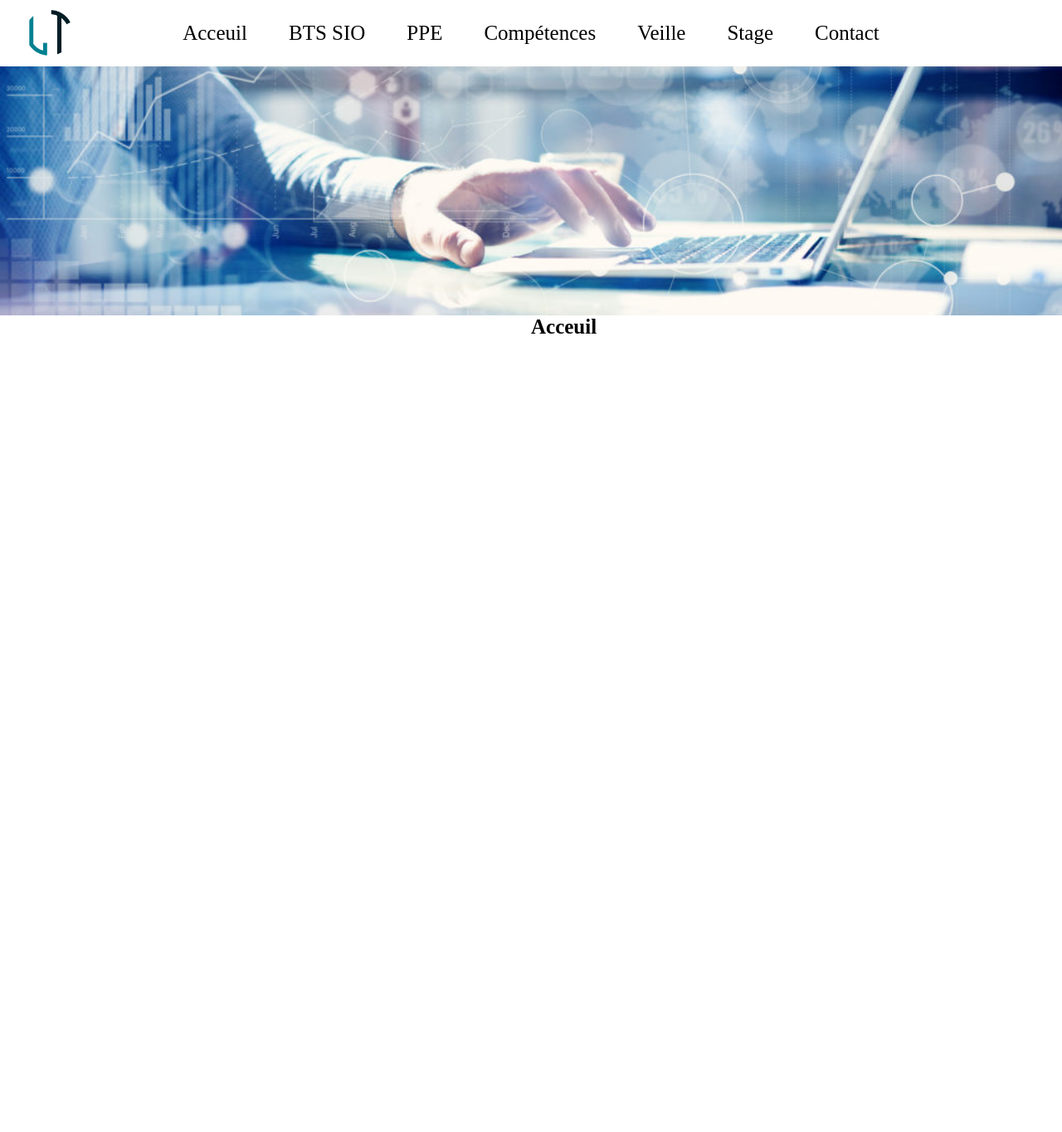
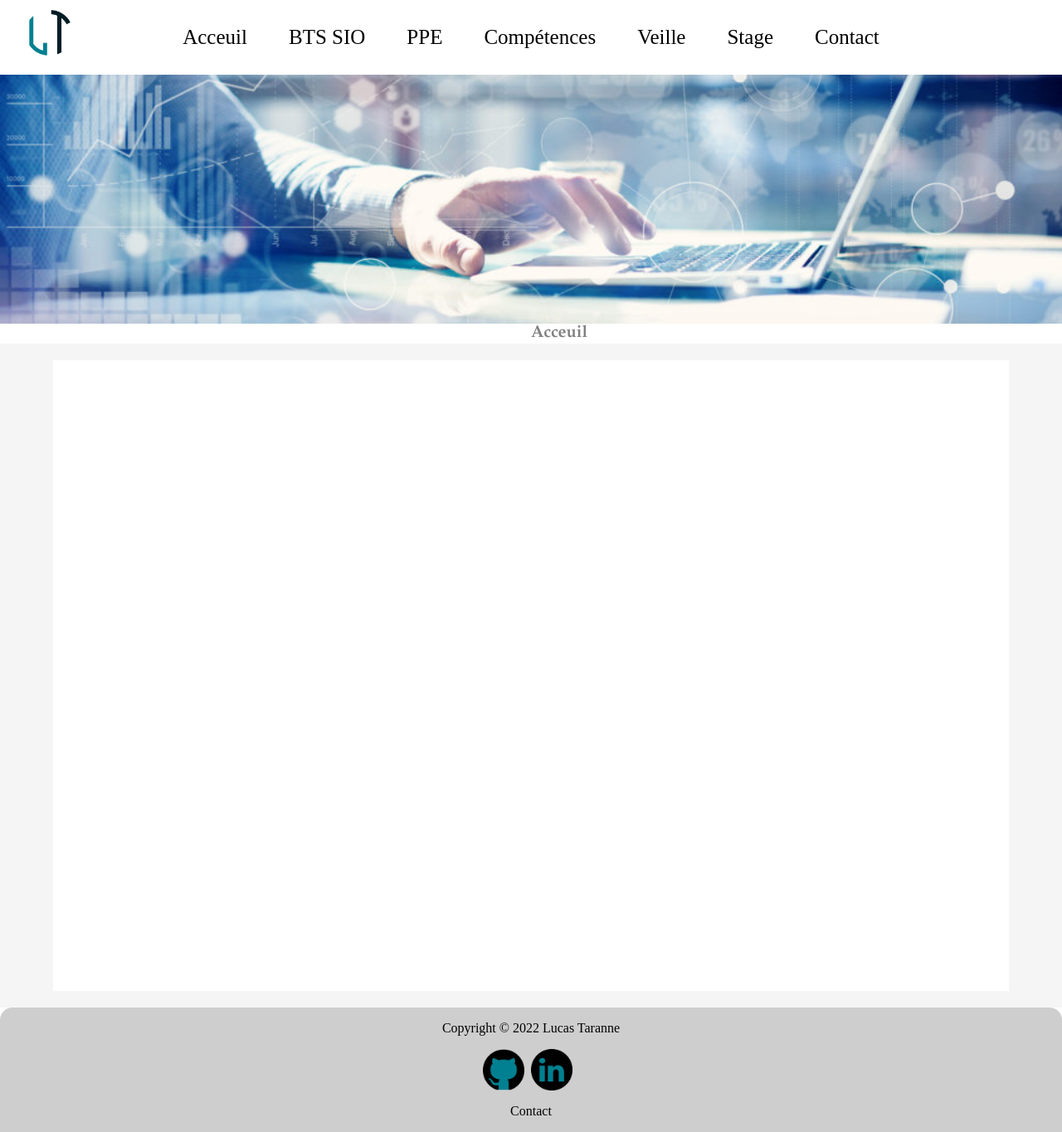
Before and after one commit to lulu960/Portfolio, a PHP site: page / in a window 1280 px wide. Shown: the whole page at 83% size. Before the commit the page ends 402 px from the top, so only its background shows below. Run offline with PHP 8.4, Linux system fonts and the light colour scheme.

Commit message:
visuel finit

```diff
--- a/Index.html
+++ b/Index.html
@@ -9,7 +9,7 @@
 <body class="corp">
 <!--header-->
     <header>
-        <div id="acceuil">
+        <div id="Acceuil">
             <a href="Index.html"><img src="img/logo.png" alt="" class="Img_acceuil"></a>
             <nav class="container">
                 <ul class="Nav_bar">
@@ -26,9 +26,26 @@
         <div class="acceuil">
         </div>
 <!--Corps de la page-->
-        <div class="presentation">
-            <h1 class="page-division">Acceuil</h1>
+    </header>
+    <div class="Presentation">
+        <h1 class="Page_division">Acceuil</h1>
+    </div>
+    <div class="Page_corp">
+        <div class="Page_txt">
+
         </div>
-    </header>
+    </div>
+    <footer class="footer">
+        <div class="Footer_copyright_container">
+            <p>Copyright © 2022 Lucas Taranne</p>
+        </div>
+        <div class="Footer_images_container">
+            <a href="https://github.com/lulu960" target="_blank"><img src="img/git.png" alt="" class="Footer_images"></a>
+            <a href="https://www.linkedin.com/in/lucas-taranne-5487711b9"target="_blank"><img src="img/linkedIn.png" alt="" class="Footer_images"></a>
+        </div>
+        <div class="Footer_links_container">
+            <a href="#" class="Footer_links">Contact</a>
+        </div>
+    </footer>
 </body>
 </html>
--- a/css/Index.css
+++ b/css/Index.css
@@ -3,7 +3,7 @@
 }
 /*barre de navigation*/
 .container {
-    height: 80px;
+    height: 90px;
     display: flex;
     align-items: center;
     justify-content: center;
@@ -48,7 +48,7 @@
     position: absolute;
 }
 
-.acceuil{
+.Acceuil{
     background-image: url("img/shutterstock_447406066-1024x669.jpg");
     background-repeat: no-repeat;
     background-position: center;
@@ -57,13 +57,81 @@
     height: 300px;
 }
 /*présentation*/
-.presentation{
-    margin-left: 50%;
-    margin-right: 50%;
-    width: 6em;
+.Presentation{
+    background-color: #ffffff;
+    box-shadow: 100px 200px 200px black;
 }
 
-.page-division{
-    font-size: 25px;
+.Page_division{
+    font-size: 20px;
+    color: grey;
+    font-style: normal;
     margin: 0px;
+    margin-right: 50%;
+    margin-left: 50%;
+    width :6em;
+    font-family: Garamond;
 }
+/*corp de la page*/
+
+.Page_corp{
+    background-color: #f5f5f5;
+    width: 100%;
+    height: 100%;
+    margin: 0px;
+    position: relative;
+}
+.Page_txt{
+    background-color: white;
+    width: 90%;
+    height: 95%;
+    position: absolute;
+    top: 50%;
+    left: 50%;
+    transform: translate(-50%,-50%);
+
+}
+
+/*footer*/
+.footer{
+    background-color: #cecece;
+    border-radius: 15px 15px 0px 0px;
+}
+
+.Footer_copyright_container{
+    display: flex;
+    justify-content: center;
+}
+
+.Footer_images_container{
+    display: flex;
+    justify-content: center;
+}
+
+.Footer_images{
+    width: 50px;
+    height: auto;
+    margin-right: 8px;
+}
+.Footer_images:hover{
+    box-shadow: 5px 2px 2px #008090;
+}
+
+.Footer_links_container{
+    display: flex;
+    justify-content: center;
+
+}
+
+.Footer_links{
+    margin-top: 16px;
+    text-decoration: none;
+    font-size: 16px;
+    color: black;
+    font-family: inherit ;
+    margin-bottom: 16px;
+}
+
+.Footer_links:hover{
+    color: #008090;
+}
```
Also changed, not shown: Bts_sio.html (added), Competences.html (added), Contact.html (added), Ppe.html (added), Stage.html (added), Veille.html (added), img/git.png (added), img/linkedIn.png (added).
